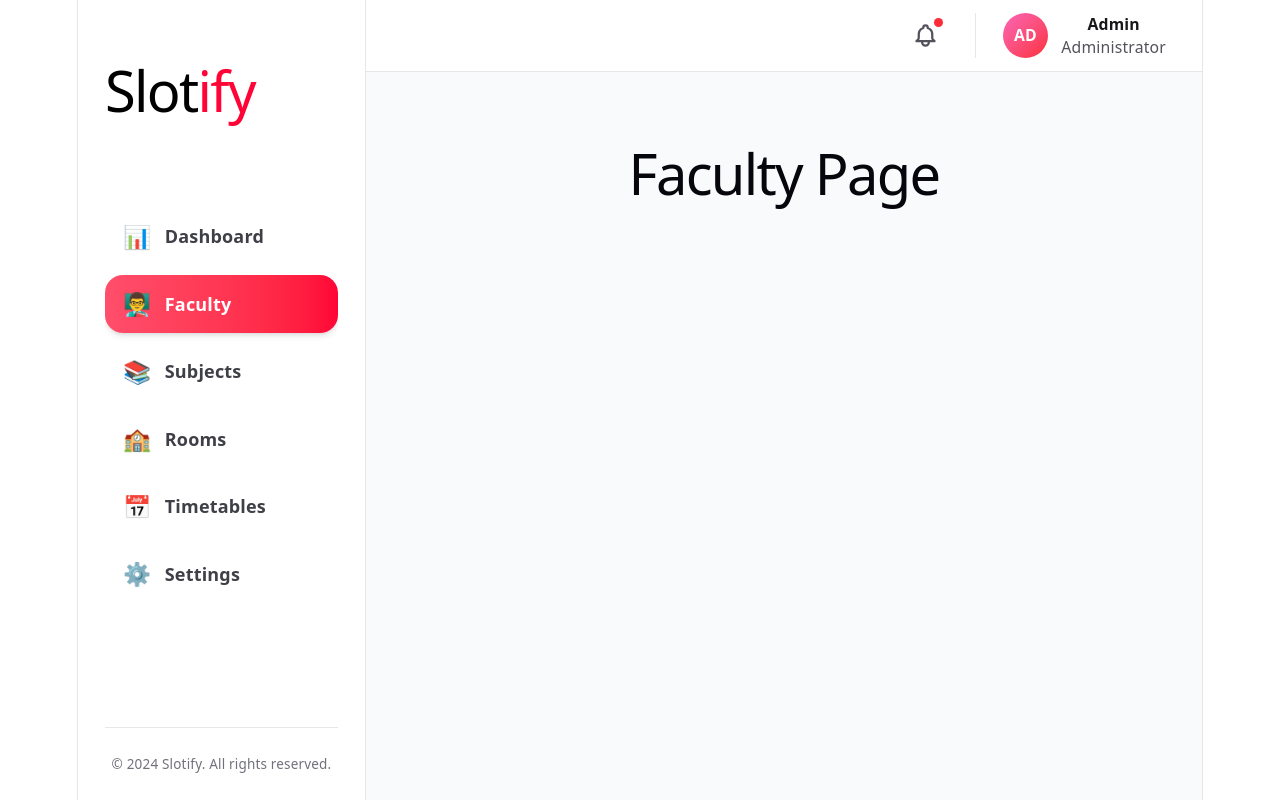
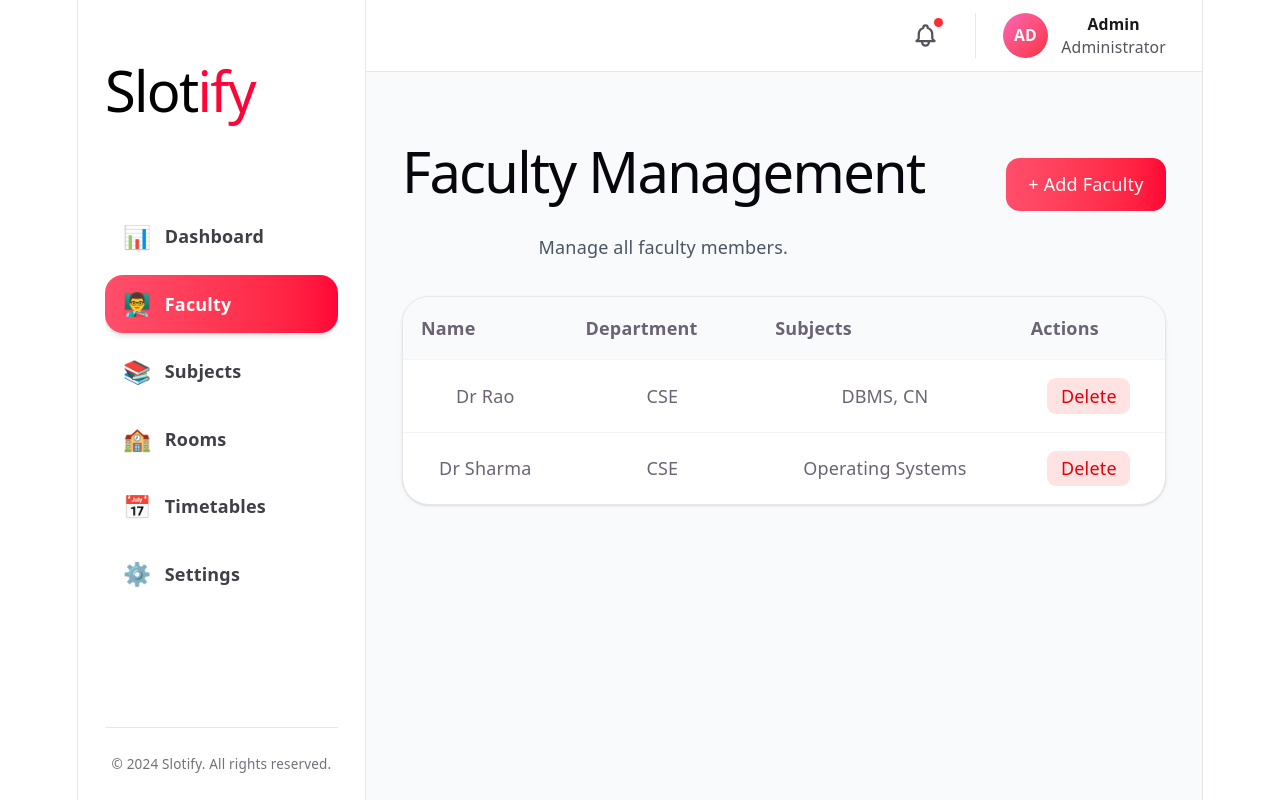
Before and after one commit to Spindiesel/Slotify, a React (Vite) app in the folder client/: page /faculty in a window 1280 px wide. Built offline with nearby package versions, Linux system fonts and the light colour scheme.

Commit message:
Added Faculty table to Add or remove people

```diff
--- /dev/null
+++ b/client/src/components/AddFacultyModal.jsx
@@ -0,0 +1,84 @@
+import { useState } from "react";
+
+function AddFacultyModal({ onClose, onAdd }) {
+
+  const [name, setName] = useState("");
+  const [department, setDepartment] = useState("");
+  const [subjects, setSubjects] = useState("");
+
+  const handleSubmit = () => {
+
+    if (!name || !department || !subjects) return;
+
+    onAdd({
+      id: Date.now(),
+      name,
+      department,
+      subjects,
+    });
+
+    onClose();
+  };
+
+  return (
+    <div className="fixed inset-0 bg-black/30 flex items-center justify-center">
+
+      <div className="bg-white rounded-3xl p-8 w-full max-w-md">
+
+        <h2 className="text-2xl font-bold mb-6">
+          Add Faculty
+        </h2>
+
+        <div className="space-y-4">
+
+          <input
+            type="text"
+            placeholder="Faculty Name"
+            value={name}
+            onChange={(e) => setName(e.target.value)}
+            className="w-full border rounded-xl p-3"
+          />
+
+          <input
+            type="text"
+            placeholder="Department"
+            value={department}
+            onChange={(e) => setDepartment(e.target.value)}
+            className="w-full border rounded-xl p-3"
+          />
+
+          <input
+            type="text"
+            placeholder="Subjects"
+            value={subjects}
+            onChange={(e) => setSubjects(e.target.value)}
+            className="w-full border rounded-xl p-3"
+          />
+
+        </div>
+
+        <div className="flex justify-end gap-3 mt-6">
+
+          <button
+            onClick={onClose}
+            className="px-4 py-2 rounded-xl border"
+          >
+            Cancel
+          </button>
+
+          <button
+            onClick={handleSubmit}
+            className="px-4 py-2 rounded-xl bg-gradient-to-r from-[#FF4E6B] to-[#FF0436] text-white"
+          >
+            Save
+          </button>
+
+        </div>
+
+      </div>
+
+    </div>
+  );
+}
+
+export default AddFacultyModal;
--- /dev/null
+++ b/client/src/components/FacultyTable.jsx
@@ -0,0 +1,49 @@
+function FacultyTable({ faculty, onDelete }) {
+  return (
+    <div className="bg-white rounded-3xl shadow-sm border border-gray-200 overflow-hidden">
+      <table className="w-full">
+        <thead className="bg-gray-50">
+          <tr>
+            <th className="text-left p-4">Name</th>
+            <th className="text-left p-4">Department</th>
+            <th className="text-left p-4">Subjects</th>
+            <th className="text-left p-4">Actions</th>
+          </tr>
+        </thead>
+
+        <tbody>
+          {faculty.map((item) => (
+            <tr
+              key={item.id}
+              className="border-t border-gray-100"
+            >
+              <td className="p-4 font-medium">
+                {item.name}
+              </td>
+
+              <td className="p-4">
+                {item.department}
+              </td>
+
+              <td className="p-4">
+                {item.subjects}
+              </td>
+
+              <td className="p-4">
+                <button
+                  onClick={() => onDelete(item.id)}
+                  className="px-3 py-1 rounded-lg bg-red-100 text-red-600 hover:bg-red-200"
+                >
+                  Delete
+                </button>
+              </td>
+            </tr>
+          ))}
+        </tbody>
+
+      </table>
+    </div>
+  );
+}
+
+export default FacultyTable;
--- a/client/src/pages/Faculty.jsx
+++ b/client/src/pages/Faculty.jsx
@@ -1,5 +1,75 @@
+import { useState } from "react";
+
+import FacultyTable from "../components/FacultyTable";
+import AddFacultyModal from "../components/AddFacultyModal";
+
 function Faculty() {
-  return <h1 className="p-8 text-3xl">Faculty Page</h1>;
+
+  const [showModal, setShowModal] = useState(false);
+
+  const [faculty, setFaculty] = useState([
+    {
+      id: 1,
+      name: "Dr Rao",
+      department: "CSE",
+      subjects: "DBMS, CN",
+    },
+    {
+      id: 2,
+      name: "Dr Sharma",
+      department: "CSE",
+      subjects: "Operating Systems",
+    },
+  ]);
+
+  const addFaculty = (newFaculty) => {
+    setFaculty([...faculty, newFaculty]);
+  };
+
+  const deleteFaculty = (id) => {
+    setFaculty(
+      faculty.filter((item) => item.id !== id)
+    );
+  };
+
+  return (
+    <div className="flex-1 bg-gray-50 p-8">
+
+      <div className="flex justify-between items-center mb-8">
+
+        <div>
+          <h1 className="text-4xl font-bold text-black">
+            Faculty Management
+          </h1>
+
+          <p className="text-gray-600 mt-2">
+            Manage all faculty members.
+          </p>
+        </div>
+
+        <button
+          onClick={() => setShowModal(true)}
+          className="px-5 py-3 rounded-xl bg-gradient-to-r from-[#FF4E6B] to-[#FF0436] text-white font-medium"
+        >
+          + Add Faculty
+        </button>
+
+      </div>
+
+      <FacultyTable
+        faculty={faculty}
+        onDelete={deleteFaculty}
+      />
+
+      {showModal && (
+        <AddFacultyModal
+          onClose={() => setShowModal(false)}
+          onAdd={addFaculty}
+        />
+      )}
+
+    </div>
+  );
 }
 
 export default Faculty;
```
